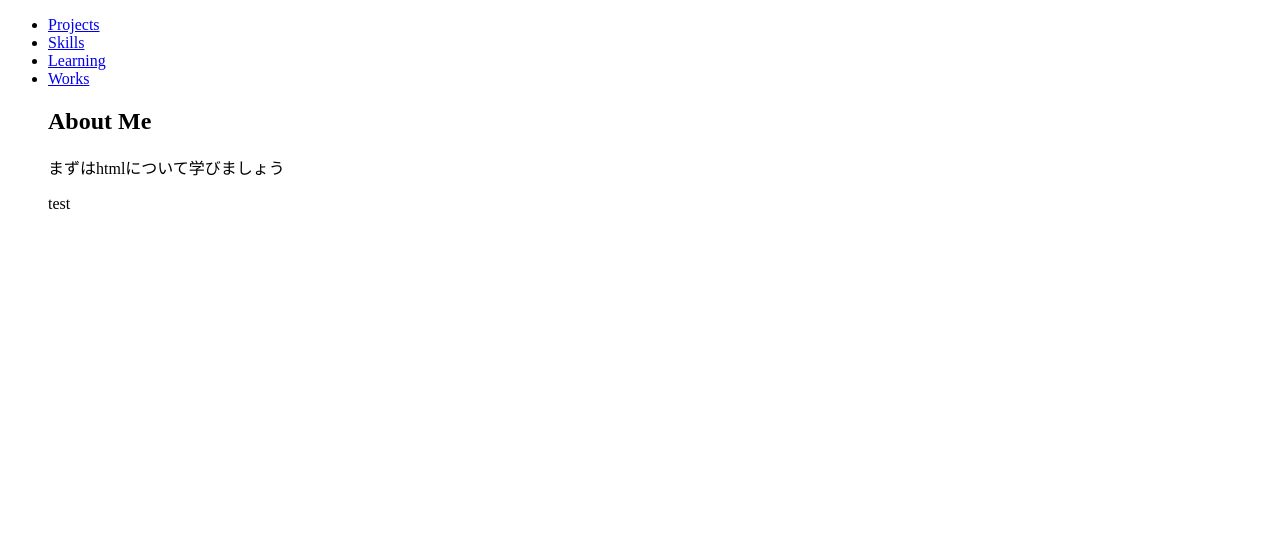
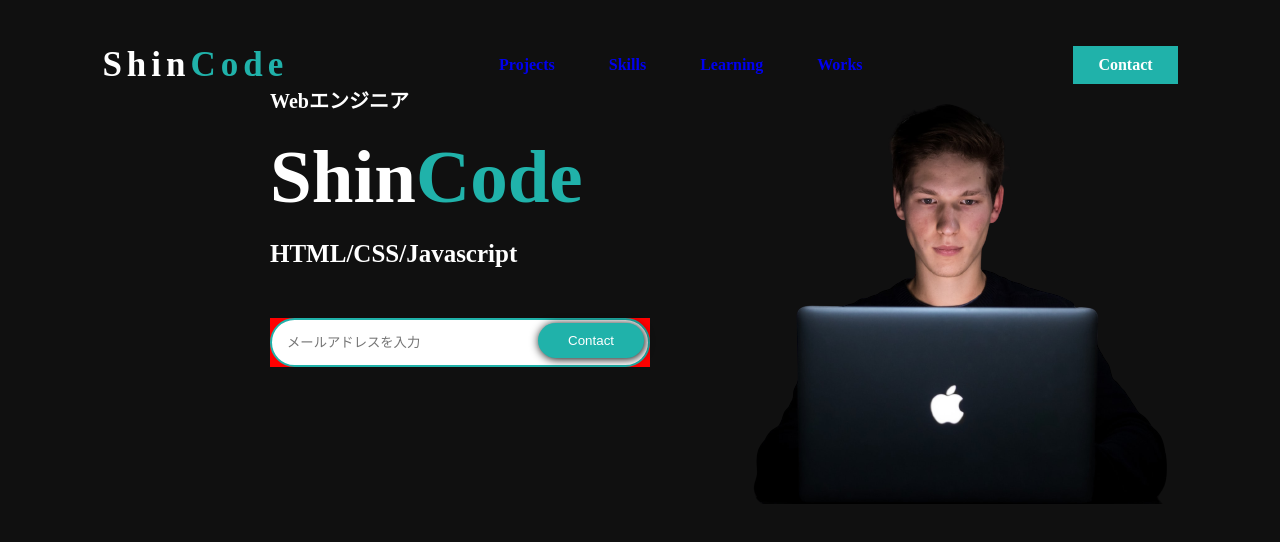
Before and after one commit to suupia/MyPortfolio, a plain HTML site: page index.html in a window 1280 px wide. Drawn offline with Linux system fonts and the light colour scheme.

Commit message:
Finish hero section

```diff
--- a/index.html
+++ b/index.html
@@ -1,23 +1,52 @@
 <!DOCTYPE html>
-<html>
+<html lang="ja">
 
 <head>
+    <meta charset="UTF-8">
     <title>Suupia's Portfolio</title>
-    <meta charset="UTF-8">
+    <link rel="stylesheet" href="style.css">
 </head>
 
 <body>
-    <div class="links">
+    <!-- Hero section-->
+    <div class="hero">
         <nav>
+            <h2 class="logo">Shin<span>Code</span></h2>
             <ul>
                 <li><a href="#">Projects</a></li>
                 <li><a href="#">Skills</a></li>
                 <li><a href="#">Learning</a></li>
                 <li><a href="#">Works</a></li>
+            </ul>
+            <a href="#" class="btn">Contact</a>
+        </nav>
 
-    <h1>About Me</h1>
-    <p>まずはhtmlについて学びましょう</p>
-    <p>test</p>
+        <div class="content">
+            <div class="body">
+                <div class="portfolioInfo">
+                    <h4>Webエンジニア</h4>
+                    <h1>Shin<span>Code</span></h1>
+                    <h3>HTML/CSS/Javascript</h3>
+                    <div class="newsletter">
+                        <form>
+                            <input
+                            type="email"
+                            name="enail"
+                            placeholder="メールアドレスを入力"
+                            />
+                            <input type="submit" name="submit" value="Contact"/>
+                        </form>
+                    </div>
+                </div>
+                <img src="./img/person.png" alt="" />
+            </div>
+        </div>
+    </div>
+
+
+
+
+
 </body>
 
-</html
+</html>
--- /dev/null
+++ b/style.css
@@ -0,0 +1,125 @@
+*{
+    margin: 0;
+    padding: 0;
+    box-sizing: border-box;
+}
+
+.hero {
+    height: 100vh;
+    width: 100%;
+    background-color: #101010;
+}
+
+span {
+    color: lightseagreen;
+}
+
+nav {
+    display: flex;  /*横並びにする*/
+    justify-content: space-between; /*間隔を空ける*/
+    align-items: center;  /*縦中央にする*/
+    padding: 45px 8% 0 8%; /*上右下左のpadding*/
+    /* min-height: 10vh;
+    background-color: #101010;
+    color: white; */
+}
+
+.logo {
+    color: white;
+    font-size: 35px;
+    letter-spacing: 5px; /*文字と文字の間隔*/
+    cursor: pointer; /*カーソルを指にする*/
+}
+
+nav ul li {
+    display: inline-block; /*横並びにする*/
+    padding: 10px 25px; /*上下のpadding*/
+    /* list-style: none; リストのマーカーを消す */
+}
+
+nav ul li a {
+    color: while;
+    text-decoration: none; /*下線を消す*/
+    font-weight: bold; /*太字*/
+    transition: all 0.3s ease; /*hover時のアニメーション*/
+}
+
+nav ul li a:hover {
+    color: lightseagreen;
+}
+
+.btn {
+    background-color: lightseagreen;
+    color: white;
+    padding: 10px 25px;
+    text-decoration: none;
+    font-weight: bold;
+    transition: all 0.3s ease; /*hover時のアニメーション*/
+}
+
+.btn:hover {
+    transform: scale(1.2);
+    border-radius: 20px;
+}
+
+.content .body{
+    display: flex; /*横並びにする*/
+    justify-content: space-evenly;
+    /* align-items: center; 縦中央にする */
+    padding-right: 50px;
+    padding-left: 270px;
+
+}
+
+.content .body img {
+    /* width: 1080px;
+    height: 720px;
+    margin-top: -150px; */
+
+}
+
+h1 {
+    color: white;
+    margin: 20px 0 20px;
+    font-size: 75px;
+}
+
+h3 {
+    color: white;
+    font-size: 25px;
+    margin-bottom: 50px;
+}
+
+h4 {
+    color: white;
+    font-size: 2px;
+    font-size: 20px;
+}
+
+.newsletter form {
+    width: 380px;
+    position: relative;
+    background-color: red;
+}
+
+.newsletter form input:first-child {
+    width: 100%;
+    padding: 15px 130px 15px 15px;
+    outline: none;
+    border: 2px solid lightseagreen;
+    border-radius: 30px;
+}
+
+
+.newsletter form input:last-child {
+    position: absolute;
+    border: none;
+    top: 5px;
+    right: 6px;
+    padding: 10px 30px;
+    background-color: lightseagreen;
+    border-radius: 30px;
+    color: white;
+    cursor: pointer;
+    box-shadow: 1px 1px 10px black;
+}
```
Also changed, not shown: img/person.png (added), img/person2.png (added).
